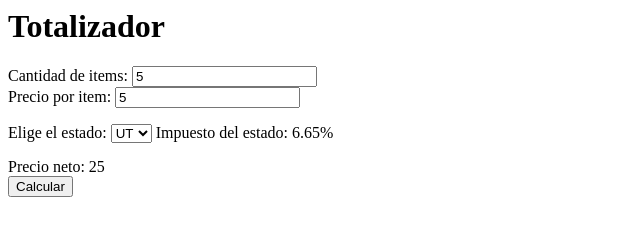
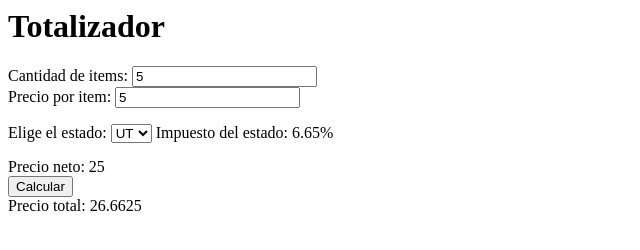
Before and after one commit to AdrielMounzon/Totalizador, a website built with Parcel: page index.html in a window 1280 px wide. Both pictures are taken after typing "5", "5" into the empty fields and a click on the input "Calcular". Shown: the whole page, without its empty margins (0-640 px from the left). Built offline with nearby package versions, Linux system fonts and the light colour scheme.

Commit message:
Mostrar precio total (Precio neto e impuestos)

```diff
--- a/index.html
+++ b/index.html
@@ -15,8 +15,9 @@
             <option>CA</option>
         </select>
         <div id="impuestoEstado" style="display: inline-block;"> Impuesto del estado: </div> <br>
-        <div id="resultado"></div>
+        <div id="precioNeto"></div>
         <input type="submit" value="Calcular" id="botonCalcular"/>
+        <div id="precioTotal"></div>
     </form>
     <script src="./src/totalizador.js"></script>
   </body>
--- a/src/totalizador.js
+++ b/src/totalizador.js
@@ -1,7 +1,8 @@
 const formulario = document.querySelector("#formularioTotalizador");
-const resultado = document.querySelector("#resultado");
+const precioNeto = document.querySelector("#precioNeto");
 const estado = document.querySelector("#estado")
 const impuestoEstado = document.querySelector("#impuestoEstado")
+const precioTotal = document.querySelector("#precioTotal")
 
 formulario.addEventListener("submit", event => {
     event.preventDefault();
@@ -18,7 +19,7 @@ formulario.addEventListener("submit", event => {
         valorImpuestoEstado = 4;
     else if(estado.value=="CA")
         valorImpuestoEstado = 8.25;
-    const valorImpuesto =  "Impuesto del estado: " + valorImpuestoEstado + "%";
     impuestoEstado.innerHTML = "<p>" + "Impuesto del estado: " + valorImpuestoEstado + "%" + "</p>";
-    resultado.innerHTML = "Precio neto: " + cantidad * precio;
+    precioNeto.innerHTML = "Precio neto: " + cantidad * precio;
+    precioTotal.innerHTML = "Precio total: " + cantidad * precio * (1+valorImpuestoEstado/100)
 });
```
